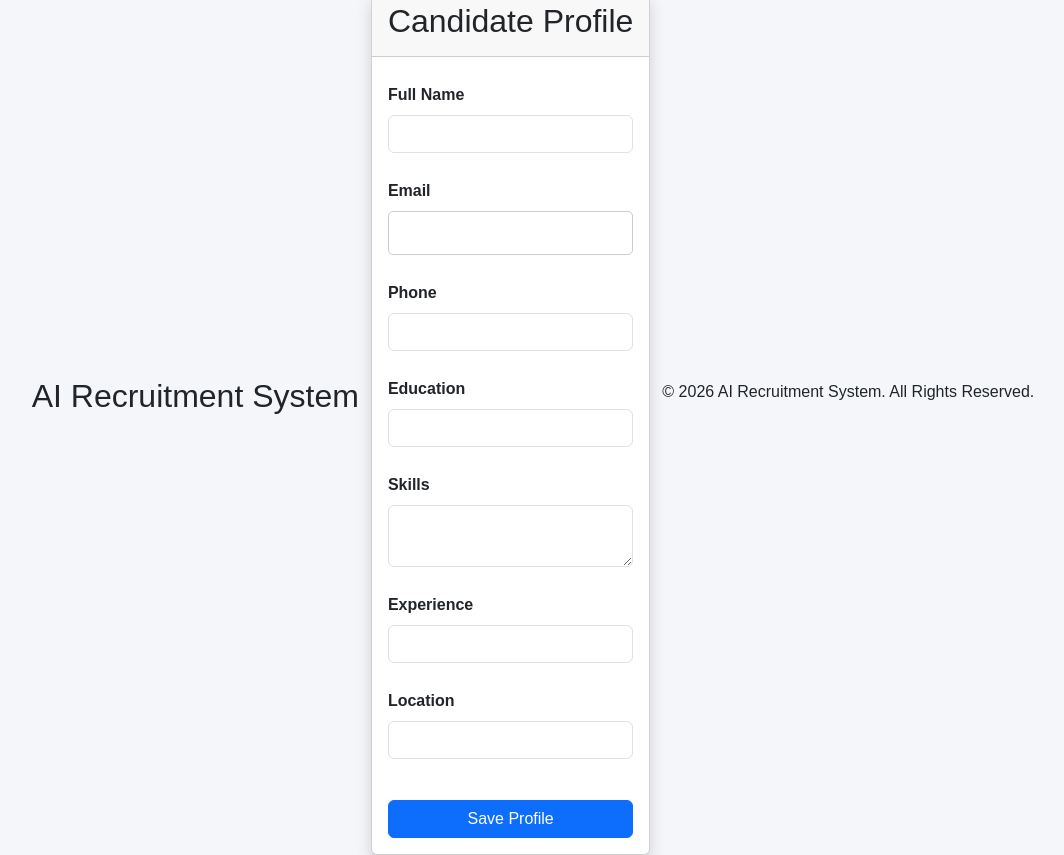
After one commit to swaranjalizore/AI-Recruitment-System, a Flask app: template templates/candidate/profile.html in a window 1280 px wide. The commit adds this page. Shown: the whole page, without its empty margins (107-1171 px from the left). Run offline with Flask 3, Linux system fonts and the light colour scheme; the template is opened without the code that fills it, so the values that code supplies are empty.

Commit message:
Implemented candidate profile management

```diff
--- a/routes/auth.py
+++ b/routes/auth.py
@@ -39,6 +39,8 @@ def login():
             session["user_id"] = user["candidate_id"]
             session["name"] = user["full_name"]
             session["role"] = "candidate"
+
+            print("Session after login:", dict(session))
 
             return redirect(url_for("candidate.dashboard"))
         else:
--- /dev/null
+++ b/templates/candidate/profile.html
@@ -0,0 +1,95 @@
+{% extends "base.html" %}
+
+{% block title %}
+Candidate Profile
+{% endblock %}
+
+{% block content %}
+
+<div class="container mt-5">
+
+    <div class="card shadow">
+
+        <div class="card-header text-center">
+            <h2>Candidate Profile</h2>
+        </div>
+
+        <div class="card-body">
+
+            <form method="POST">
+
+                <div class="mb-3">
+                    <label class="form-label">Full Name</label>
+                    <input
+                        type="text"
+                        class="form-control"
+                        name="full_name"
+                        value="{{ user.full_name }}">
+                </div>
+
+                <div class="mb-3">
+                    <label class="form-label">Email</label>
+                    <input
+                        type="email"
+                        class="form-control"
+                        name="email"
+                        value="{{ user.email }}"
+                        readonly>
+                </div>
+
+                <div class="mb-3">
+                    <label class="form-label">Phone</label>
+                    <input
+                        type="text"
+                        class="form-control"
+                        name="phone"
+                        value="{{ user.phone }}">
+                </div>
+
+                <div class="mb-3">
+                    <label class="form-label">Education</label>
+                    <input
+                        type="text"
+                        class="form-control"
+                        name="education"
+                        value="{{ user.education }}">
+                </div>
+
+                <div class="mb-3">
+                    <label class="form-label">Skills</label>
+                    <textarea
+                        class="form-control"
+                        name="skills">{{ user.skills }}</textarea>
+                </div>
+
+                <div class="mb-3">
+                    <label class="form-label">Experience</label>
+                    <input
+                        type="number"
+                        class="form-control"
+                        name="experience"
+                        value="{{ user.experience }}">
+                </div>
+
+                <div class="mb-3">
+                    <label class="form-label">Location</label>
+                    <input
+                        type="text"
+                        class="form-control"
+                        name="location"
+                        value="{{ user.location }}">
+                </div>
+
+                <button class="btn btn-primary">
+                    Save Profile
+                </button>
+
+            </form>
+
+        </div>
+
+    </div>
+
+</div>
+
+{% endblock %}
```
Also changed, not shown: routes/candidate.py (+68 -0 lines), templates/candidate/dashboard.html (+7 -0 lines).
